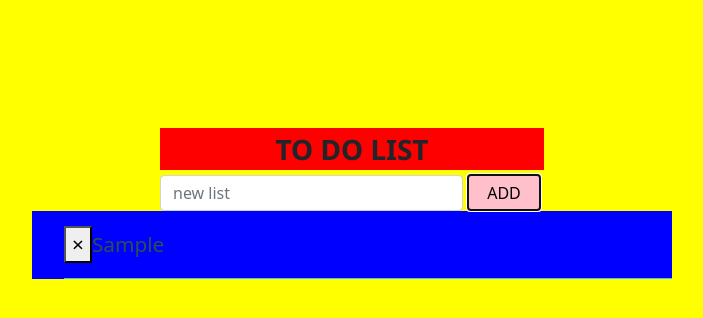
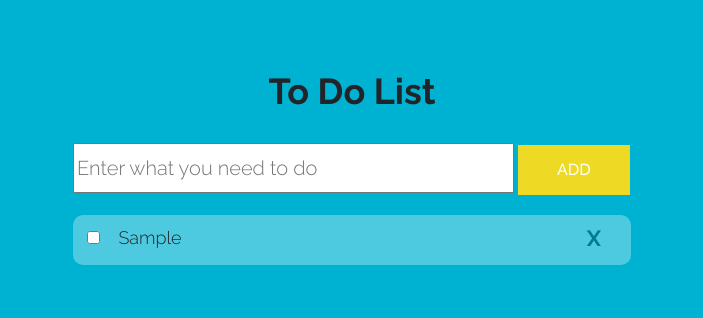
Before and after one commit to Park-Ji-Yoon/ToDoList, a plain HTML site: page to_do_list/index.html in a window 1280 px wide. Both pictures are taken after typing "Sample" into the empty fields and a click on the button "ADD". Shown: the whole page, without its empty margins (288-991 px from the left). Drawn offline with nearby package versions, Linux system fonts and the light colour scheme.

Commit message:
기능 완성, 디자인 디테일 미완성

```diff
--- a/to_do_list/index.html
+++ b/to_do_list/index.html
@@ -1,30 +1,31 @@
 <!DOCTYPE html>
 <html>
 <head>
-	<title>To Do List</title>
-	<link rel="stylesheet" href="style.css">
-	<link href="https://cdn.jsdelivr.net/npm/bootstrap@5.0.0-beta1/dist/css/bootstrap.min.css" rel="stylesheet" integrity="sha384-giJF6kkoqNQ00vy+HMDP7azOuL0xtbfIcaT9wjKHr8RbDVddVHyTfAAsrekwKmP1" crossorigin="anonymous">
+	<title>To Do List - Park Ji Yoon</title>
+	<link rel="stylesheet" href="style.css"> <!-- css 파일과 연결 -->
+	<link href="https://cdn.jsdelivr.net/npm/bootstrap@5.0.0-beta1/dist/css/bootstrap.min.css" rel="stylesheet" integrity="sha384-giJF6kkoqNQ00vy+HMDP7azOuL0xtbfIcaT9wjKHr8RbDVddVHyTfAAsrekwKmP1" crossorigin="anonymous"> <!-- 부트스트랩 이용 설정 -->
 </head>
-<meta name="viewport" content="width=device-width, initial-scale=1">
 <body>
-	<div id="content">
-		<div id="title">TO DO LIST</div>
-		<form id="form" action="index.html" method="post">
-			<input type="text" placeholder="new list" name="list" id="input_list" class="form-control" aria-label="Sizing example input" aria-describedby="inputGroup-sizing-default">
-			<button id="add_btn" type="submit">ADD</button>
-		</form>
-		<div class="board">
-			<ul class="todo_list">
-				<!-- <li>
-		 			<span class="delete">×</span>
-		 			<input type="checkbox">label>Vanilla JavaScript</label>
-		 		</li> -->
-			</ul>
+	<div class="container">
+		<div class="header">
+			<h3 id="title">To Do List</h3>
+		</div>
+		<div class="content">
+			<form id="form" action="index_test.html" method="post">
+				<input type="text" placeholder="Enter what you need to do" name="list" id="new_list" class="form_class" aria-describedby="inputGroup-sizing-default">
+				<button id="add_btn" type="submit">ADD</button>
+			</form>
+			<div class="to_do_lists">
+				<ul>
+
+				</ul>
+			</div>
+		</div>
+		<div class="footer">
 		</div>
 	</div>
 </body>
 <script src="https://cdn.jsdelivr.net/npm/bootstrap@5.0.0-beta1/dist/js/bootstrap.bundle.min.js" integrity="sha384-ygbV9kiqUc6oa4msXn9868pTtWMgiQaeYH7/t7LECLbyPA2x65Kgf80OJFdroafW"
 	crossorigin="anonymous"></script>
-<script type="text/javascript" src="to_do_list.js">
-</script>
+<script type="text/javascript" src="to_do_list.js"></script>
 </html>
--- a/to_do_list/style.css
+++ b/to_do_list/style.css
@@ -1,56 +1,100 @@
-@import url('https://fonts.googleapis.com/css2?family=Noto+Sans&display=swap');
-@import url('https://fonts.googleapis.com/css2?family=Noto+Sans:wght@700&display=swap');
-
+@import url('https://fonts.googleapis.com/css2?family=Raleway:wght@300;500;600;700&display=swap');
 *{
 	margin: 0 auto;
 }
 body{
 	width: 100%;
 	height: 100%;
-	background: yellow !important;
+	background: #00b2d2 !important;
 }
-#content{
+.container{
 	width: 100%;
 	height: 100%;
 }
+.header{
+	width: 50%;
+	margin-top: 70px;
+	margin-bottom: 30px;
+}
 #title{
-	width: 30%;
-	margin-top: 10%;
-	background-color: red;
-	font-family: 'Noto Sans', sans-serif;
+	font-family: 'Raleway', sans-serif;
+	font-weight: 700;
+	font-size: 36px;
 	text-align: center;
-	font-size: 28px;
-	font-weight: 600;
+}
+.content{
+	width: 50%;
+	height: 80%;
 }
 #form{
-	width: 30%;
+	width: 100%;
 }
-#input_list{
+#new_list{
 	width: 79%;
-	height: 20%;
-	display: inline;
-	margin-top: 5px;
+	height: 50px;
+	font-family: 'Raleway', sans-serif;
+	font-weight: 300;
+	font-size: 20px;
 }
 #add_btn{
-	margin-top: 5px;
-	width: 19%;
-	height: 100%;
-	display: inline
-	outline: 0;
-	border: none;
-	background-color: pink;
-	border-radius: 3px;
-	padding-top: 6px;
-	padding-bottom: 5px;
+  background:#eeda25;
+  color:#fff;
+  border:none;
+  position:relative;
+  height:50px;
+  width: 20%;
+  cursor:pointer;
+  transition:800ms ease all;
+  outline:none;
+  font-family: 'Raleway', sans-serif;
+	font-weight: 500;
+	font-size: 16px;
 }
-.board{
-	background-color: blue;
-	width: 50%;
+#add_btn:hover{
+  background:#eeda25;
+  color:#58271c;
+}
+#add_btn:before, #add_btn:after{
+  content:'';
+  position:absolute;
+  top:0;
+  right:0;
+  height:2px;
+  width:0;
+  background: #58271c;
+  transition:400ms ease all;
+}
+#add_btn:after{
+  right:inherit;
+  top:inherit;
+  left:0;
+  bottom:0;
+}
+#add_btn:hover:before,#add_btn:hover:after{
+  width:100%;
+  transition:800ms ease all;
+}
+.to_do_lists{
+	width: 100%;
+	margin-top: 20px;
+	background-color: none;
+}
+ul{
+	padding: 0 !important;
 }
 li{
-  border-bottom: 1px solid #53BDFF;
-  padding-bottom: 15px;
-  padding-top: 15px;
-  font-size: 1.3em;
-  color: #2f4f4f;
+	list-style: none;
+	height: 50px;
+	line-height: 46px;
+	font-family: 'Raleway', sans-serif;
+	font-weight: 300;
+	border-radius: 10px;
+	background-color: rgba(255, 255, 255, 0.3);
+	font-size: 18px;
+	margin-bottom: 10px;
 }
+.footer{
+	width: 10%;
+	/*height: 70px;*/
+	background-color: white;
+}
--- a/to_do_list/to_do_list.js
+++ b/to_do_list/to_do_list.js
@@ -1,37 +1,47 @@
-loadEvents();
-var row = 0;
+loadToDoList(); // 메인 함수 로딩
+var item = 0; // to do list의 개수를 0으로 둠
 
-function loadEvents(){
-  document.querySelector('form').addEventListener('submit', submit);
-  document.querySelector('button').addEventListener('del', removeTask);
+// 메인 함수
+function loadToDoList() {
+    document.querySelector('form').addEventListener('submit', submitToDoList); // form 태그 내에서 submit 발생 시 submitToDoList 함수 실행
+    document.querySelector('ul').addEventListener('click', removeToDoList); // ul 태그 내에서 click 발생 시 removeToDoList 함수 실행
 }
 
-function submit(e){
-  e.preventDefault();
-  let input = document.querySelector('input');
-  if(input.value != '')
-    addTask(input.value);
-  input.value = '';
+// to do list 추가 가능한지 확인하는 함수
+function submitToDoList(event) {
+    event.preventDefault(); // 새로고침 방지 (submit 누르면 보통 새로고침 되는데 그것을 막아줌)
+    let task = document.querySelector('input'); // input 태그에서 입력된 갑을 받아 task 변수에 초기화
+    if (task.value != '') {
+        addToDoList(task.value);
+    }
+    task.value = ''; // task 변수를 비워줌
 }
 
-// function addTask(task){
-//   let ul = document.querySelector('ul');
-//   let li = document.createElement('li');
-//   li.innerHTML = `<span class="delete">×</span><input type="checkbox"><label>${task}</label>`;
-//   ul.appendChild(li);
-//   document.querySelector('.board').style.display = 'block';
-// }
-function addTask(task){
-  let ul = document.querySelector('ul');
-  let li = document.createElement('li');
-  li.style = "list-style:none;";
-  li.innerHTML = `<button type="del"; onclick="removeTask(" + row + ")">×</button><label>${task}</label>`;
-  li.setAttribute("id", "Remove");
-  ul.appendChild(li);
-  document.querySelector('.board').style.display = 'block';
-  row += 1
+// to do list 추가하는 함수
+function addToDoList(task) {
+    let ul = document.querySelector('ul');
+    let li = document.createElement('li');
+    li.innerHTML = `
+    	&nbsp&nbsp&nbsp<input type="checkbox">&nbsp&nbsp&nbsp
+    	<label>
+    		${task}
+    	</label>
+    	<span class="delete"; style="float: right; margin-right: 30px; font-family: 'Raleway', sans-serif; font-weight: 700; font-size: 22px; color: #007b91;">
+    		X
+    	</span>`;
+    ul.appendChild(li);
+    document.querySelector('.to_do_lists').style.display = 'block';
+    item += 1
 }
 
-function removeTask(row){
-  console.log(row)
+// to do list 삭제하는 함수
+function removeToDoList(event) {
+    if (event.target.className == 'delete') {
+        let remove = event.target.parentNode;
+        let parentNode = remove.parentNode;
+        parentNode.removeChild(remove);
+    } else {
+        // tickTask(event);
+        console.log("dfd");
+    }
 }
```
